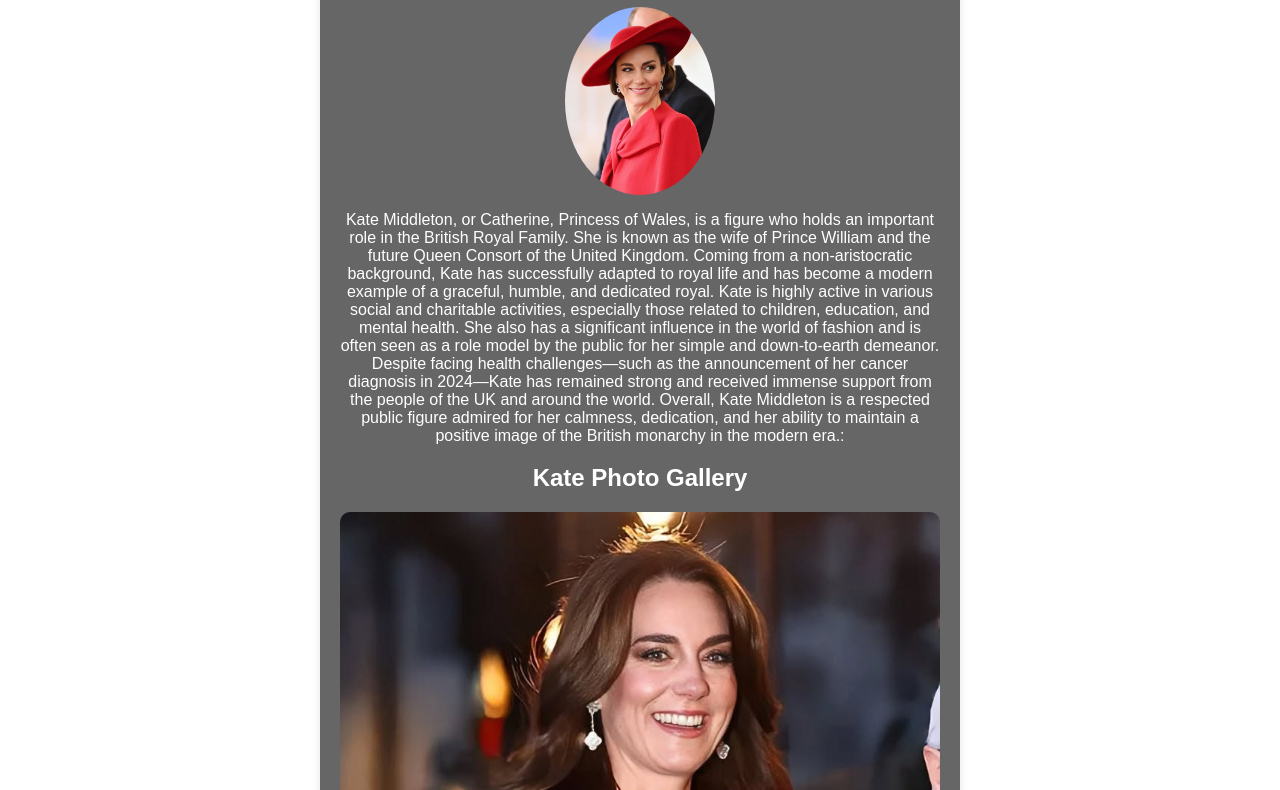
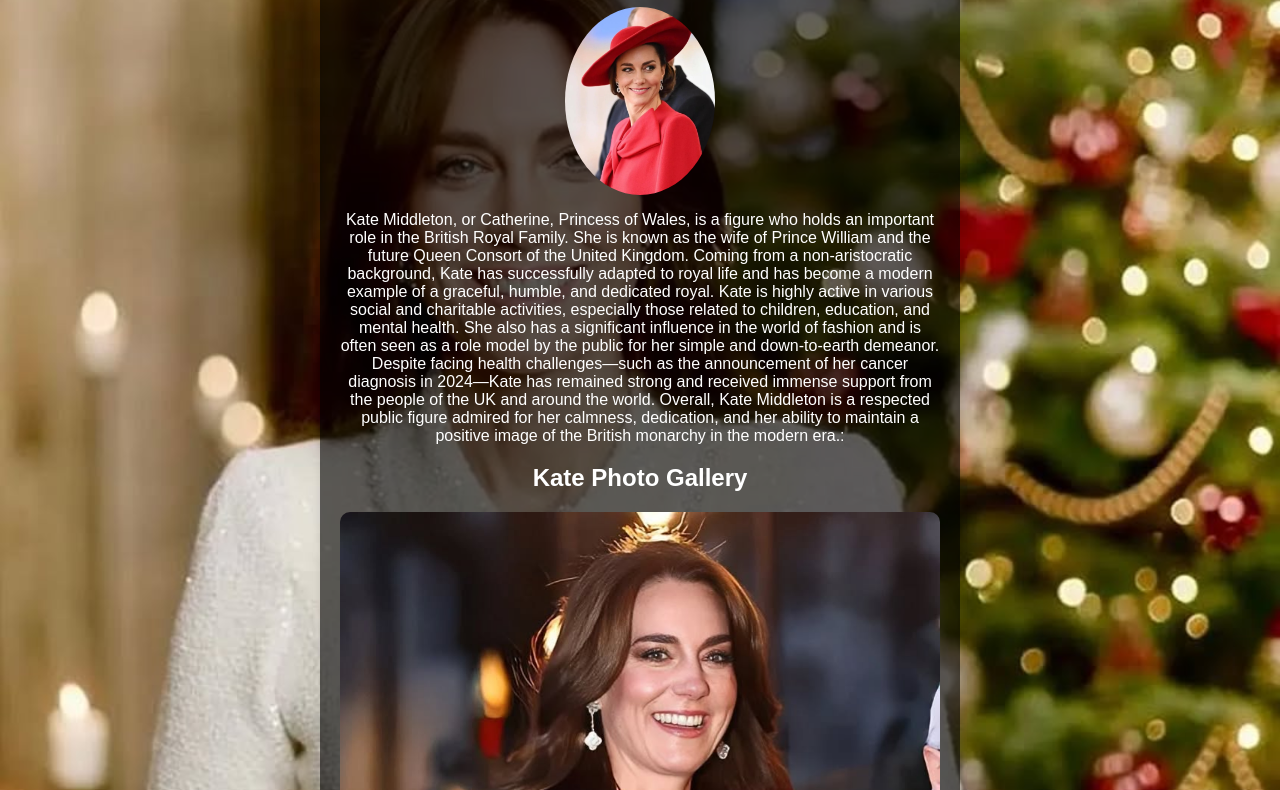
Before and after one commit to subekcalista/Kate-Middleton, a plain HTML site: page index.html in a window 1280 px wide. Shown: the part 121-911 px from the top of the page. Drawn offline with Linux system fonts and the light colour scheme; the site is published under a folder, as on GitHub Pages, so addresses that start at the root find nothing.

Commit message:
Update style.css

```diff
--- a/style.css
+++ b/style.css
@@ -1,22 +1,21 @@
 body {
   font-family: Arial, sans-serif;
   padding: 20px;
-  background-image: url('/poto/background.jpg'); /* Ganti dengan path gambar yang kamu pakai */
+  background-image: url("poto/background.jpg"); /* Ganti dengan path gambar yang kamu pakai */
   background-size: cover; /* Agar gambar memenuhi seluruh layar */
   background-repeat: no-repeat; /* Supaya tidak mengulang */
   background-attachment: fixed; /* Agar background tetap saat scroll */
   background-position: center; /* Agar gambar terpusat */
   color: #fff; /* Ubah warna teks agar kontras dengan background */
-
 }
 
 .card {
-  background-color: rgba(0, 0, 0, 0.6);;
+  background-color: rgba(0, 0, 0, 0.6);
   border-radius: 12px;
   padding: 20px;
   max-width: 600px;
   margin: auto;
-  box-shadow: 0 4px 8px rgba(0,0,0,0.1);
+  box-shadow: 0 4px 8px rgba(0, 0, 0, 0.1);
 }
 
 img {
```
